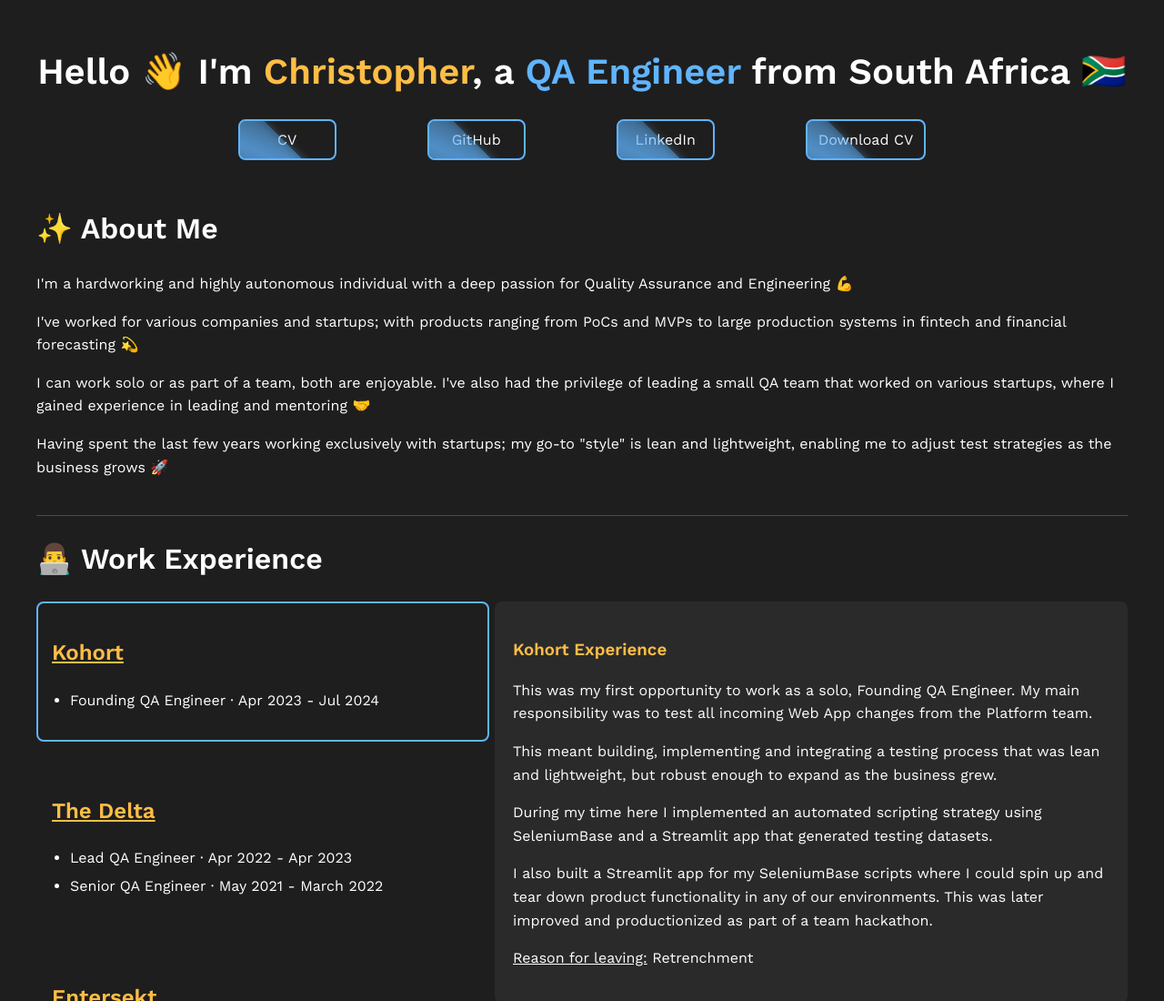
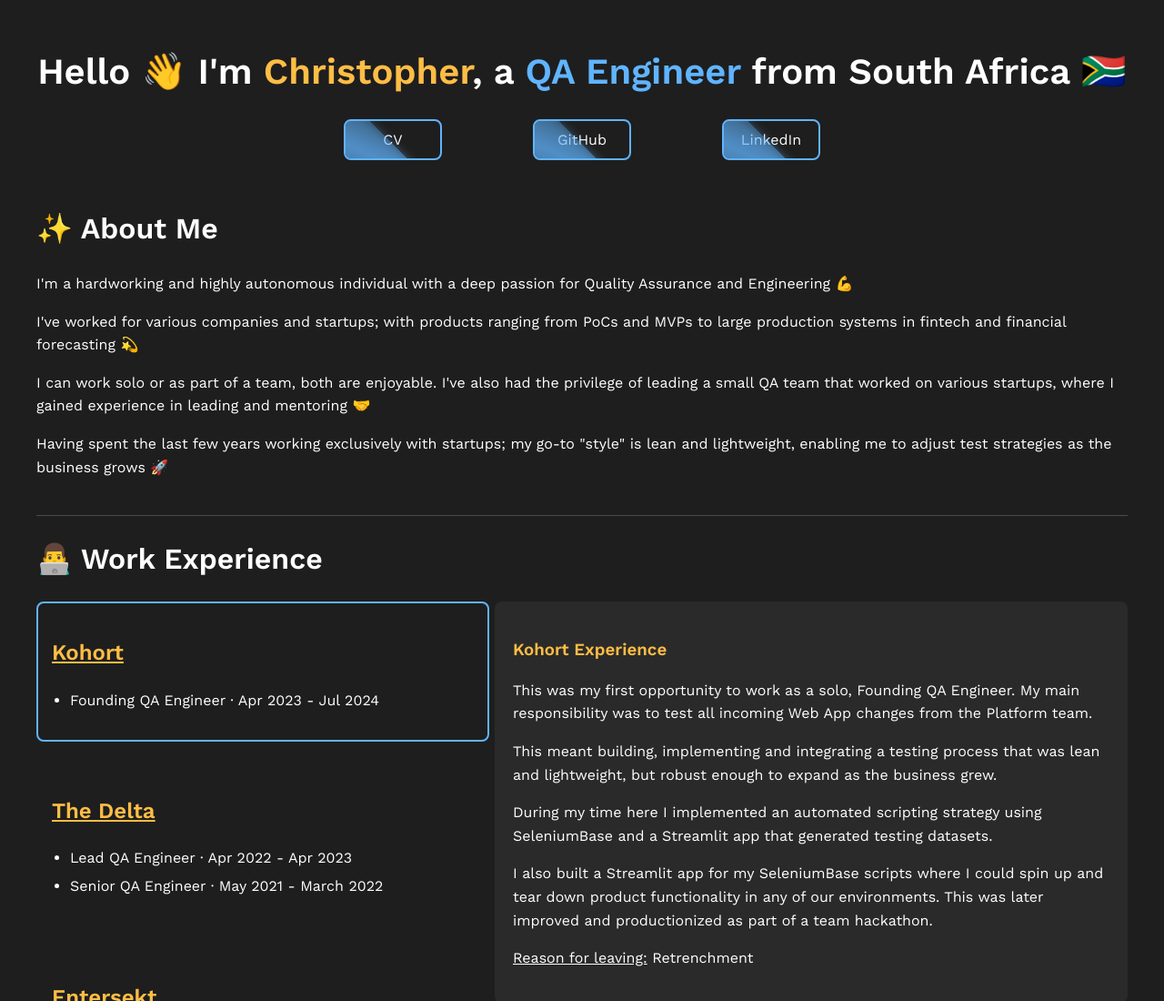
Before and after one commit to Hiccup-za/my-profile, a plain HTML site: page index.html in a window 1280 px wide. Shown: the top 1100 px of the page at 91% size. Drawn offline with nearby package versions, Linux system fonts and the light colour scheme; files whose address does not match are found by name.

Commit message:
Chore: Removed button (#5)

```diff
--- a/index.html
+++ b/index.html
@@ -27,7 +27,7 @@
             <a href="https://github.com/Hiccup-za" target="_blank" rel="noopener noreferrer" class="project-link">GitHub</a>
             <a href="https://www.linkedin.com/feed/" target="_blank" rel="noopener noreferrer" class="project-link">LinkedIn</a>
             <!-- CV download button -->
-            <button onclick="downloadCV()" class="project-link">Download CV</button>
+            <!-- <button onclick="downloadCV()" class="project-link">Download CV</button> -->
         </div>
     </div>
 
```
